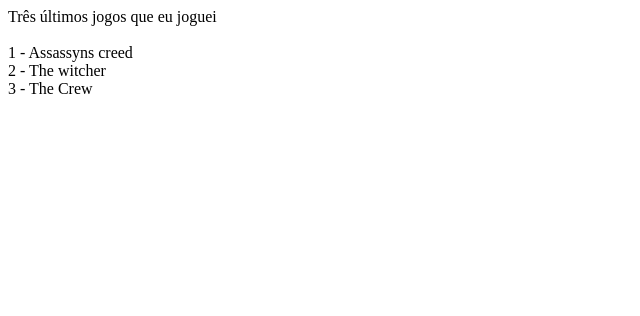
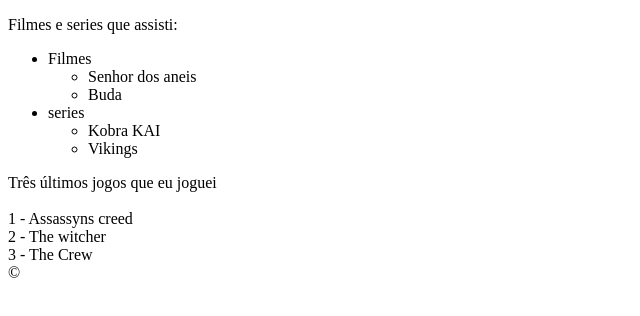
Before and after one commit to ufjf-dcc121/dcc121-2023-1-atv1-Douglas.Mariano, a plain HTML site: page exp1/teste.html in a window 1280 px wide. Shown: the whole page, without its empty margins (0-640 px from the left). Drawn offline with Linux system fonts and the light colour scheme.

Commit message:
Adiciona elementos

```diff
--- a/exp1/teste.html
+++ b/exp1/teste.html
@@ -1,4 +1,27 @@
-Três últimos jogos que eu joguei
+<!DOCTYPE html>
+<html lang="pt">
+    <head>
+        <meta charset="UTF-8"/>
+        <meta name="viewport" content="width=device-width, initial-scale=1.0">
+        <title>Outra Página</title>
+    </head>
+    <body>
+        <p>Filmes e series que assisti:</p>
+        <ul>
+            <li>Filmes
+                <ul>
+                    <li>Senhor dos aneis</li>
+                    <li>Buda</li>
+                </ul>
+            </li>
+            <li>series
+                <ul>
+                    <li>Kobra KAI</li>
+                    <li>Vikings</li>
+                </ul>
+        </ul>
+
+        Três últimos jogos que eu joguei
 </br></br>
 
 1 - Assassyns creed
@@ -10,3 +33,8 @@ Três últimos jogos que eu joguei
 </br>
 
 3 - The Crew
+
+    <footer>&copy;</footer>
+
+    </body>
+</html>
```
